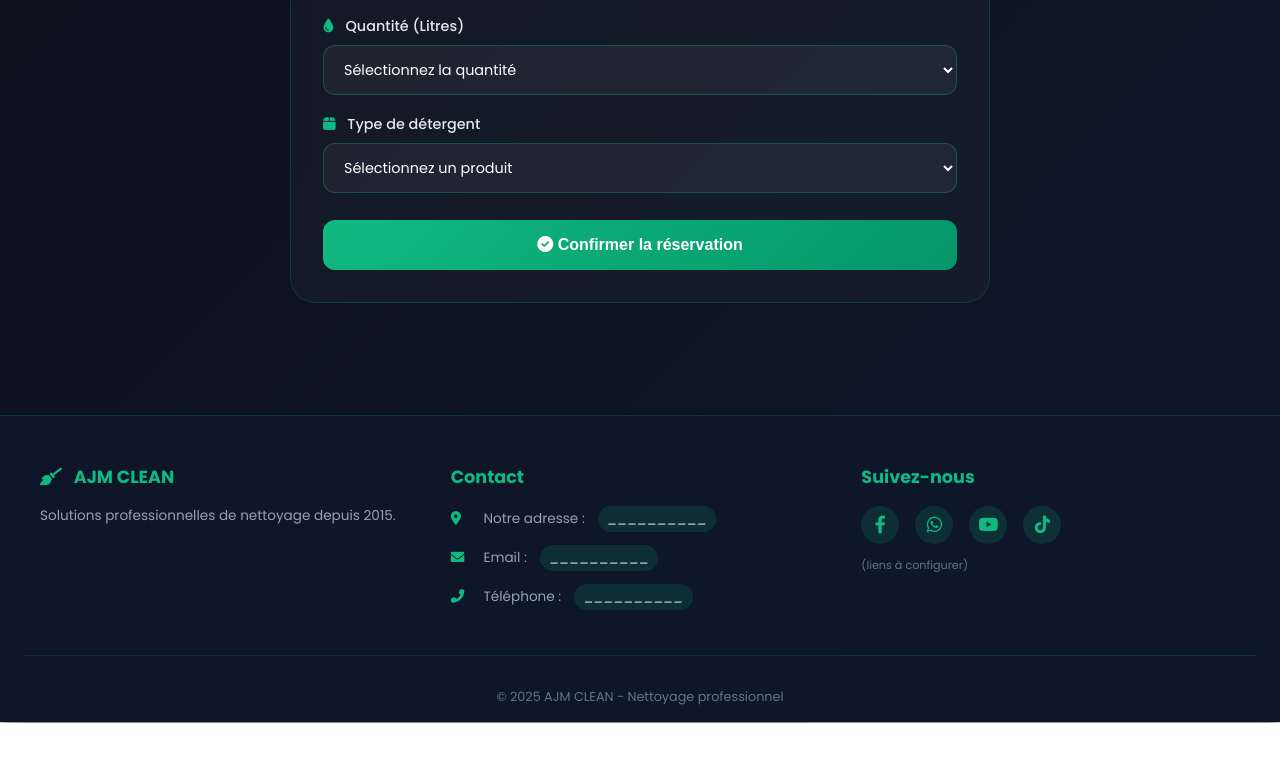
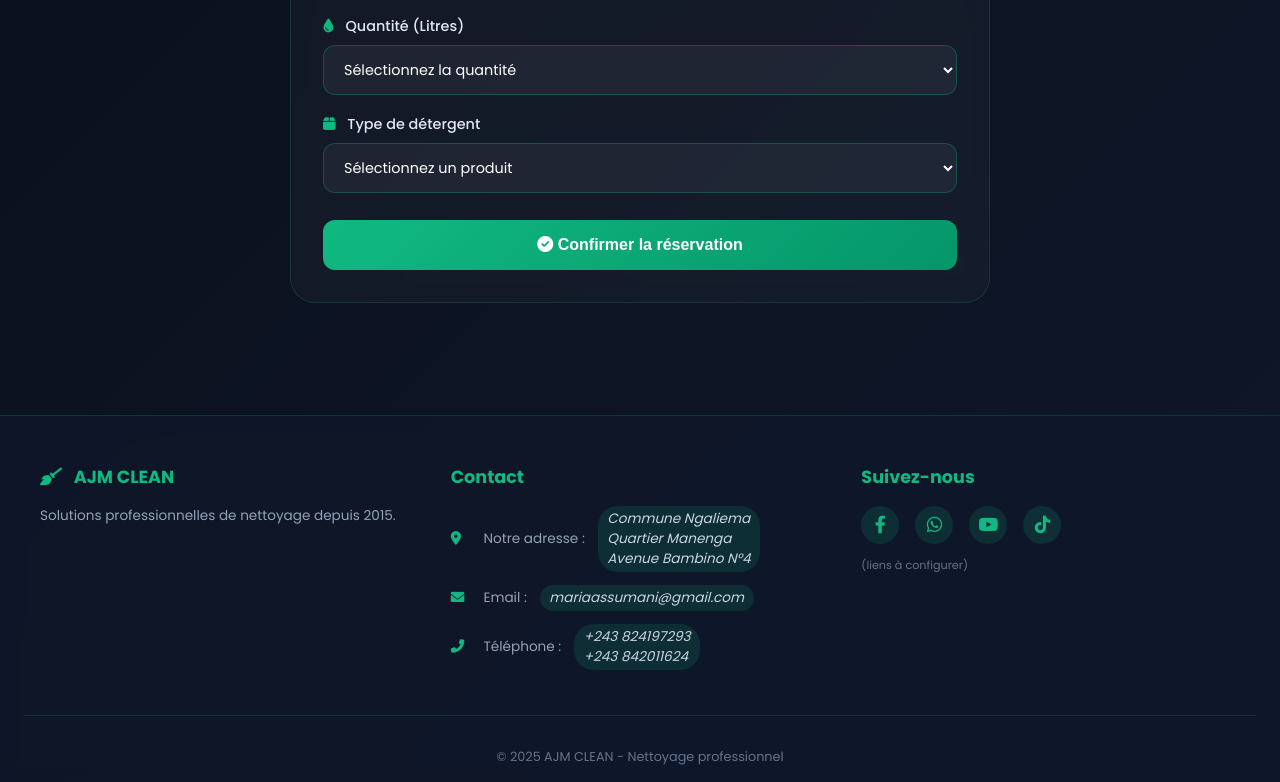
Before and after one commit to kuti-jeanmarie/ajm_clean, a plain HTML site: page reservation.html in a window 1280 px wide. Shown: the part 520-1302 px from the top of the page. Before the commit the page ends 1242 px from the top, so only its background shows below. Drawn offline with Linux system fonts and the light colour scheme; a script that the page names is missing.

Commit message:
Update reservation.html

```diff
--- a/reservation.html
+++ b/reservation.html
@@ -104,9 +104,9 @@
             <div class="footer-col">
                 <h4>Contact</h4>
                 <ul class="footer-contact">
-                    <li><i class="fas fa-map-marker-alt"></i> <span class="placeholder-data">Notre adresse : </span><span class="editable-placeholder">__________</span></li>
-                    <li><i class="fas fa-envelope"></i> <span class="placeholder-data">Email : </span><span class="editable-placeholder">__________</span></li>
-                    <li><i class="fas fa-phone-alt"></i> <span class="placeholder-data">Téléphone : </span><span class="editable-placeholder">__________</span></li>
+                    <li><i class="fas fa-map-marker-alt"></i> <span class="placeholder-data">Notre adresse : </span><span class="editable-placeholder"> Commune Ngaliema <br> Quartier Manenga <br> Avenue Bambino N°4</span></li>
+                    <li><i class="fas fa-envelope"></i> <span class="placeholder-data">Email : </span><span class="editable-placeholder"> mariaassumani@gmail.com </span></li>
+                    <li><i class="fas fa-phone-alt"></i> <span class="placeholder-data">Téléphone : </span><span class="editable-placeholder">+243 824197293 <br> +243 842011624</span></li>
                 </ul>
             </div>
             <div class="footer-col">
```
